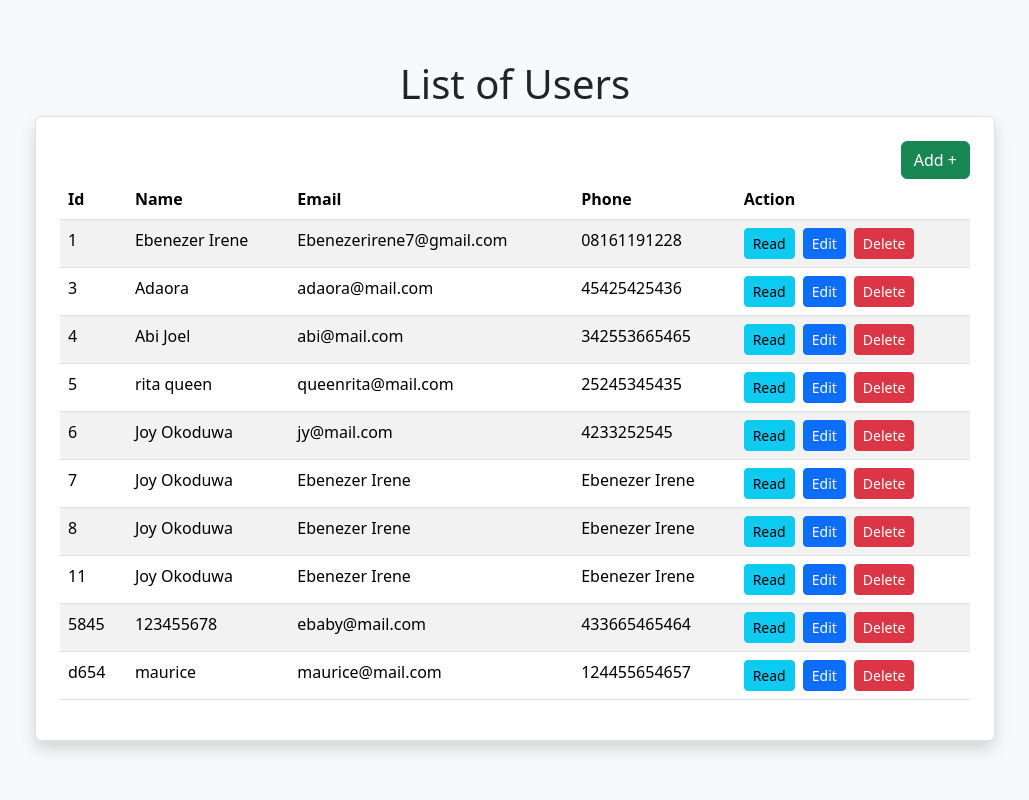
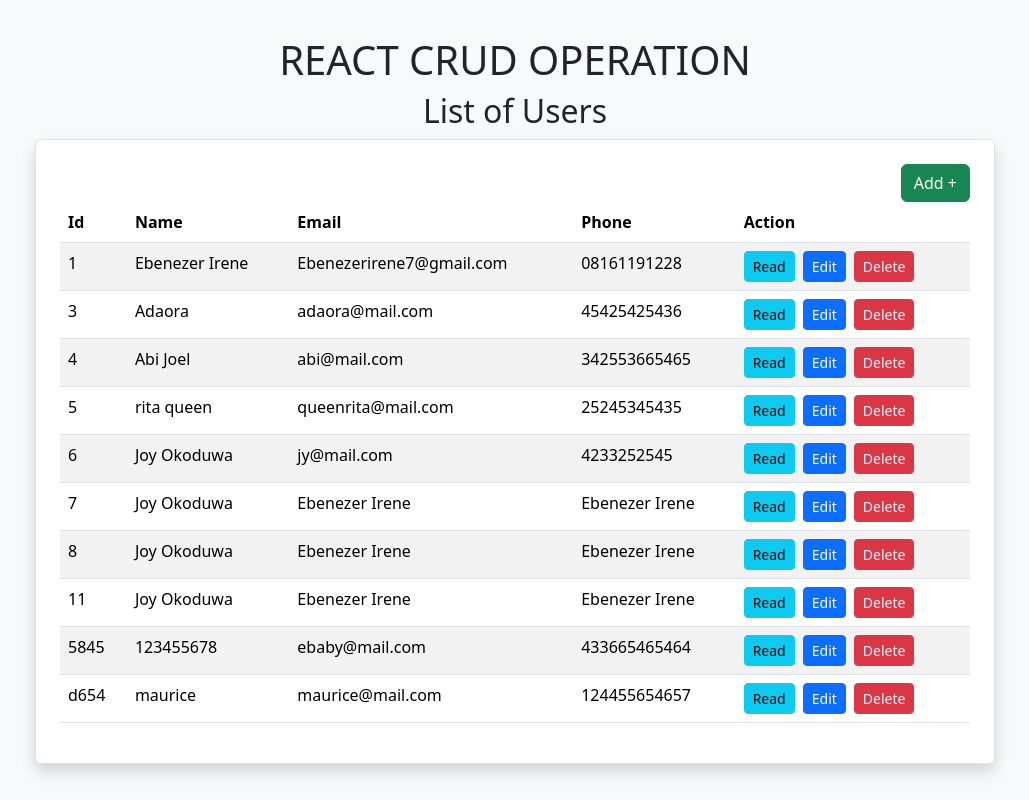
Before and after one commit to 1etecHub/react-crud, a React (Create React App) app: page / in a window 1280 px wide. Shown: the whole page, without its empty margins (125-1154 px from the left). Built offline with nearby package versions, Linux system fonts and the light colour scheme; data requests are answered from the project's data file.

Commit message:
fixed errors

```diff
--- a/src/components/Home.jsx
+++ b/src/components/Home.jsx
@@ -26,7 +26,8 @@ export const Home = () => {
 
   return (
     <div className='d-flex flex-column justify-content-center align-items-center bg-light vh-100'>
-      <h1>List of Users</h1>
+      <h1 >REACT CRUD OPERATION</h1>
+      <h2>List of Users</h2>
       <div className='w-75 rounded bg-white border shadow p-4'>
         <div className='d-flex justify-content-end'>
           <Link to="/create" className='btn btn-success'>Add +</Link>
```
